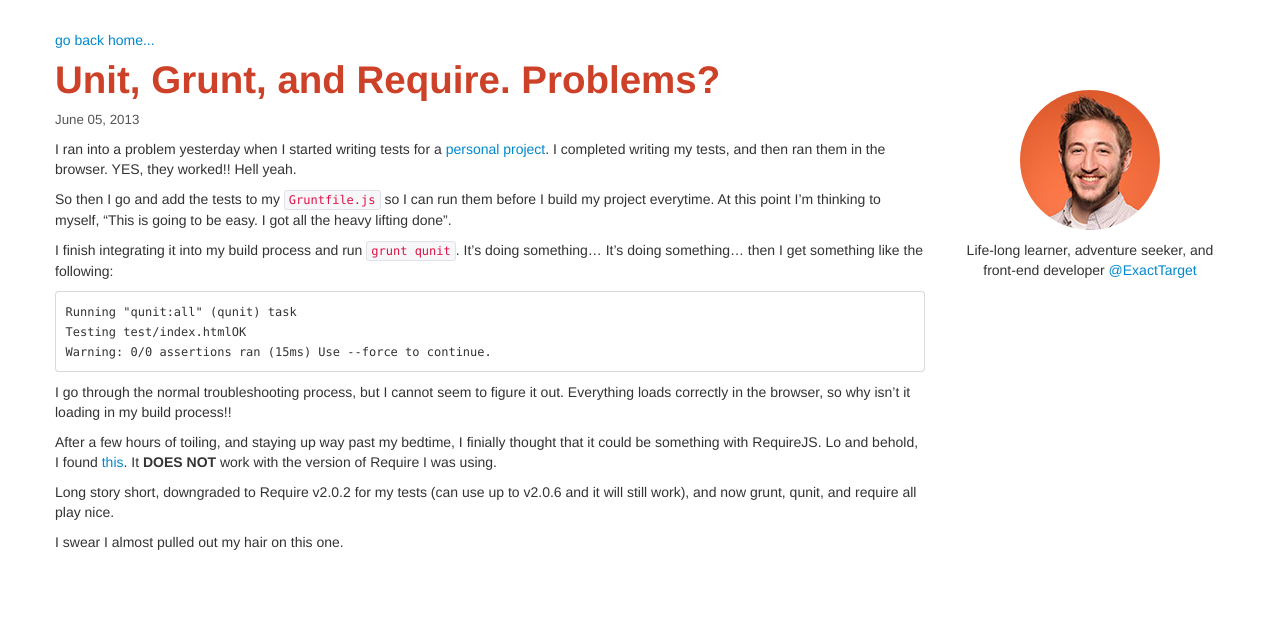
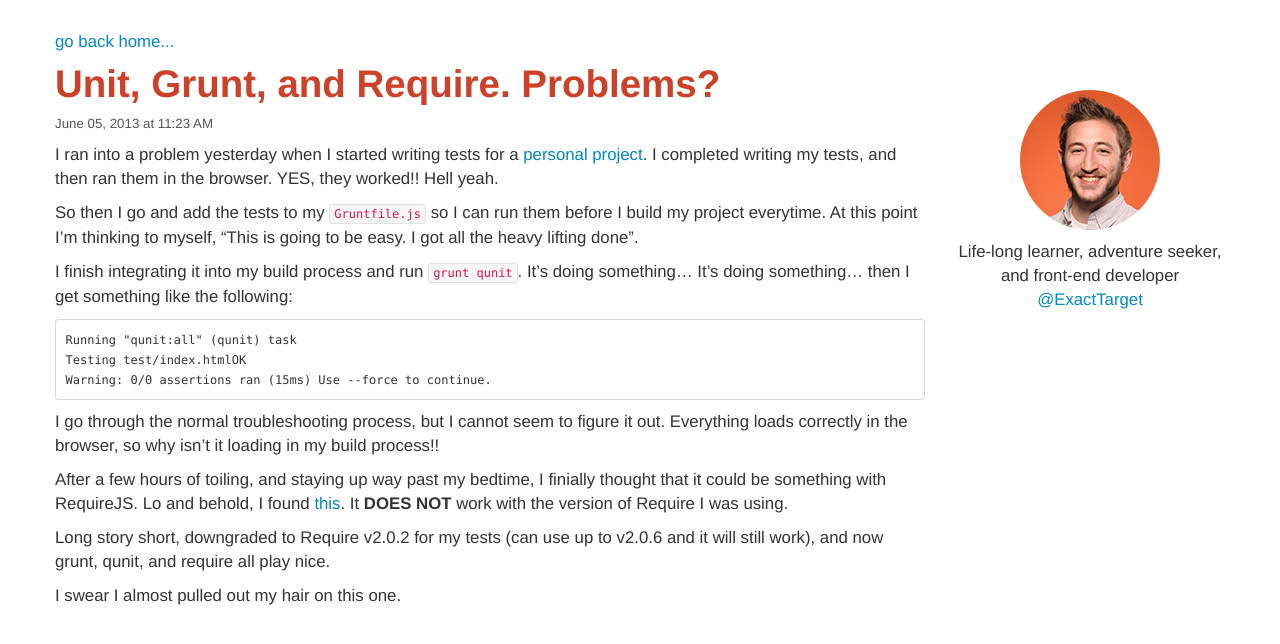
Before and after one commit to vernak2539/babble.byvernacchia, a Jekyll site: the page built from _posts/2013-06-05-qunit-grunt-and-require-problems.markdown, in a window 1280 px wide. Shown: the top 644 px of the page. Built offline with Jekyll 4.4.1, drawn with Linux system fonts in a browser that asks for light colours.

Commit message:
updating styles, fixing date formats, and compiling CSS

```diff
--- a/_layouts/post.html
+++ b/_layouts/post.html
@@ -9,7 +9,7 @@
 				<div class="span12 post">
 					<p><a href="/">go back home...</a></p>
 					<h1 class="site-title">{{ page.title }}</h1>
-					<p class="post-meta">{{ page.date | date: "%B %d, %Y" }}</p>
+					<p class="post-meta">{{ page.date | date: "%B %d, %Y at %I:%M %p" }}</p>
 					<p>{{ content }}</p>
 				</div>
 			</div>
--- a/css/styles.css
+++ b/css/styles.css
@@ -1,69 +1 @@
-a:hover {
-  text-decoration: none;
-}
-
-.site-title {
-  color: #cd4128 !important;
-}
-
-.site-title > a,
-.site-title a:visited {
-  color: #cd4128 !important;
-  -webkit-transition: all 0.2s ease-in-out;
-     -moz-transition: all 0.2s ease-in-out;
-       -o-transition: all 0.2s ease-in-out;
-          transition: all 0.2s ease-in-out;
-}
-
-.site-title > a:hover,
-.site-title a:visited:hover {
-  color: #e07561 !important;
-}
-
-.post {
-  width: 95%;
-}
-
-.post > h3 {
-  margin-bottom: 0 !important;
-}
-
-.post > .post-meta {
-  font-size: 13.299999999999999px;
-  line-height: 19.000000000000018px;
-  color: #555555;
-}
-
-.post > .post-content a,
-.post > .post-content a:visited {
-  color: #cd4128;
-}
-
-.bio-image {
-  width: 140px;
-  height: 140px;
-  margin: 0 auto;
-  background: url(/images/headshot.jpg) no-repeat;
-  -webkit-border-radius: 500px;
-     -moz-border-radius: 500px;
-          border-radius: 500px;
-}
-
-.bio-desc {
-  margin-top: 10px;
-}
-
-.txt-center {
-  text-align: center !important;
-}
-
-@media (-webkit-min-device-pixel-ratio: 2), (min-resolution: 192dpi) {
-  {
-    /* Retina-specific stuff here */
-
-  }
-  .bio-image {
-    background: url(/images/headshot-2x.jpg) no-repeat;
-    background-size: 140px 140px;
-  }
-}
+body{font-size:16.8px;line-height:24.000000000000025px}a{-webkit-transition:all .2s ease-in-out;-moz-transition:all .2s ease-in-out;-o-transition:all .2s ease-in-out;transition:all .2s ease-in-out}a:hover{color:#a23320!important;text-decoration:none}.site-title{color:#cd4128!important}.post{width:95%}.post>h3{margin-bottom:0!important}.post>.post-meta{font-size:13.299999999999999px;line-height:19.000000000000018px;color:#555}.post>.post-content a,.post>.post-content a:visited{color:#cd4128}.bio-image{width:140px;height:140px;margin:0 auto;background:url(/images/headshot.jpg) no-repeat;-webkit-border-radius:500px;-moz-border-radius:500px;border-radius:500px}.bio-desc{margin-top:10px}.txt-center{text-align:center!important}@media(-webkit-min-device-pixel-ratio:2),(min-resolution:192dpi){{}.bio-image{background:url(/images/headshot-2x.jpg) no-repeat;background-size:140px 140px}}
--- a/index.html
+++ b/index.html
@@ -7,7 +7,7 @@
 
 <div class="post">
 	<h3><a href="{{ post.url }}">{{ post.title }}</a></h3>
-	<p class="post-meta">{{ post.date | date: "%B %d, %Y" }}</p>
+	<p class="post-meta">{{ post.date | date: "%B %d, %Y at %I:%M %p" }}</p>
 	<p class="post-content">{{ post.summary }}...</p>
 </div>
 
```
Also changed, not shown: less/styles.less (+7 -9 lines).
